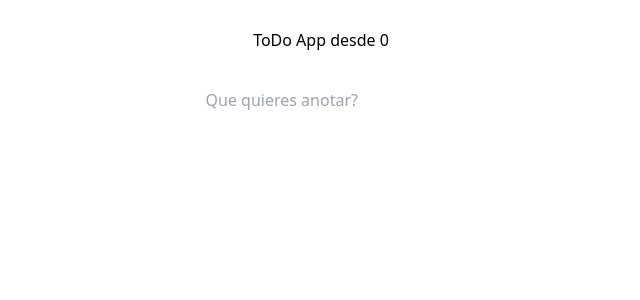
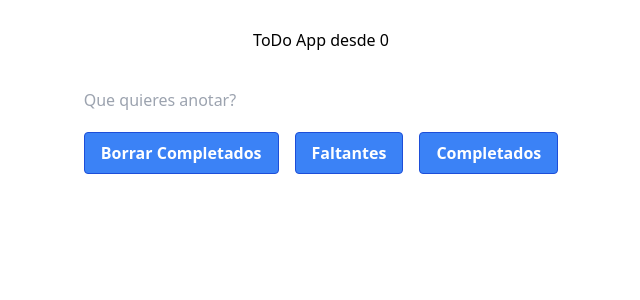
Before and after one commit to ByronEricPerez/toDo-from-0, a React (Create React App) app: page / in a window 1280 px wide. Shown: the top 300 px of the page, without its empty margins (319-959 px from the left). Built offline with nearby package versions, Linux system fonts and the light colour scheme.

Commit message:
fix_the_bug_that_if_user_double_enter,_the_previous_entry_is_added

```diff
--- a/src/components/input/Input.jsx
+++ b/src/components/input/Input.jsx
@@ -4,12 +4,12 @@ import { useState } from "react";
 
 const Input = () => {
 
-    const [items, setItems] = useState([]);//guarda un array de los elementos agregados en el input
-    const [name, setName] = useState('')//guarda una cadena vacía que almacena el valor del input
-    const [isAdding, setIsAdding] = useState(false);//guarda un booleano con valor false
+    const [items, setItems] = useState([]);//guarda un array de los elementos agregados en el input.
+    const [name, setName] = useState('')//guarda una cadena vacía que almacena el valor del input.
+    const [isAdding, setIsAdding] = useState(false);//guarda un booleano con valor false.
 
     const addElement = () => {//agrega un nuevo objeto al estado items con el nombre del input del usuario.
-        if(name.trim() !== ""){//comprueba que el input no sea una cadena vacía
+        if(name.trim() !== ""){//comprueba que el input no sea una cadena vacía.
             const newItem = {name: name};
             setItems([...items, newItem]);
         }
@@ -17,19 +17,41 @@ const Input = () => {
 
     window.onkeyup = keyup;
 
-
-    function keyup(e) {//cuando se ejecuta esta función se actualiza el estado name con el valor del input
+    function keyup(e) {//cuando se ejecuta esta función se actualiza el estado name con el valor del input.
         setName(e.target.value);
         if (e.keyCode === 13) {
             if(!isAdding){//comprueba si la variable "isAdding" es false
-                setIsAdding(true);//establece el valor de "isAdding" en true lo que indica que se está agregando un nuevo elemento
+                setIsAdding(true);//establece el valor de "isAdding" en true lo que indica que se está agregando un nuevo elemento.
                 addElement();
                 e.target.value = '';
             }
         }else{
             setIsAdding(false);
         }
-    }
+    };
+
+    //solucionar!! se rompe al momento de llamar a esta funciona.
+    function deleteItemComplete(items){
+        console.log(items,'0') //corre funcion.
+        for (let i = 0; i < items.length; i++){
+            console.log(items,'1') //ya no corre.
+            if(items[i].isUnderlined){
+                items.splice(i,1);
+                //console.log(items,'2')
+            }
+        }
+        setItems(items)
+    };
+
+    function showIncomplete(){
+        const itemsUnderlined = items.filter(item => !item.isUnderlined);//filtra solo los elementos del array donde el atributo isUnderlined es false.
+        setItems(itemsUnderlined);
+    };
+
+    function showComplete(){
+        const todoIncomplete = items.filter(item => item.isUnderlined);//filtra solo los elementos del array donde el atributo isUnderlined es true.
+        setItems(todoIncomplete);
+    };
 
     return (
         <div>
@@ -41,18 +63,36 @@ const Input = () => {
                 {items.map((item, index) => (//itera sobre el estado items, que es un arreglo de objetos que contiene el nombre y el estado de tachado para cada elemento.
                     <li //se crea un li para cada elemento del estado items.
                     onClick={() => {//
-                        const newItems = [...items];//Se crea una copia del estado actual de los items,
-                        newItems[index].isUnderlined = !newItems[index].isUnderlined;//, se cambia el estado tachado del item actual,
+                        const newItems = [...items];//Se crea una copia del estado actual de los items.
+                        newItems[index].isUnderlined = !newItems[index].isUnderlined;// se cambia el estado tachado del item actual.
                         setItems(newItems);//y luego se actualiza el estado con la copia de los items actualizada para que el estado tachado del elemento se invierta.
                     }}
                     style={{textDecoration: item.isUnderlined //establece en función del estado del item, si es true se tacha el texto si no se remueve el tachado.
                         ? 'line-through'
-                        : 'none'}} //operador ternario
+                        : 'none'}} //operador ternario.
                     >
                     {item.name}
                     </li>
                 ))}
             </ul>
+            <div className="flex space-x-4 text-center">
+
+                    <button
+                        className="bg-blue-500 hover:bg-blue-700 text-white font-bold py-2 px-4 border border-blue-700 rounded"
+                        onClick={deleteItemComplete}
+                    >Borrar Completados</button>
+
+                    <button
+                        className="bg-blue-500 hover:bg-blue-700 text-white font-bold py-2 px-4 border border-blue-700 rounded"
+                        onClick={showIncomplete}
+                    >Faltantes</button>
+
+                    <button
+                        className="bg-blue-500 hover:bg-blue-700 text-white font-bold py-2 px-4 border border-blue-700 rounded"
+                        onClick={showComplete}
+                    >Completados</button>
+
+            </div>
         </div>
     )
 }
```
